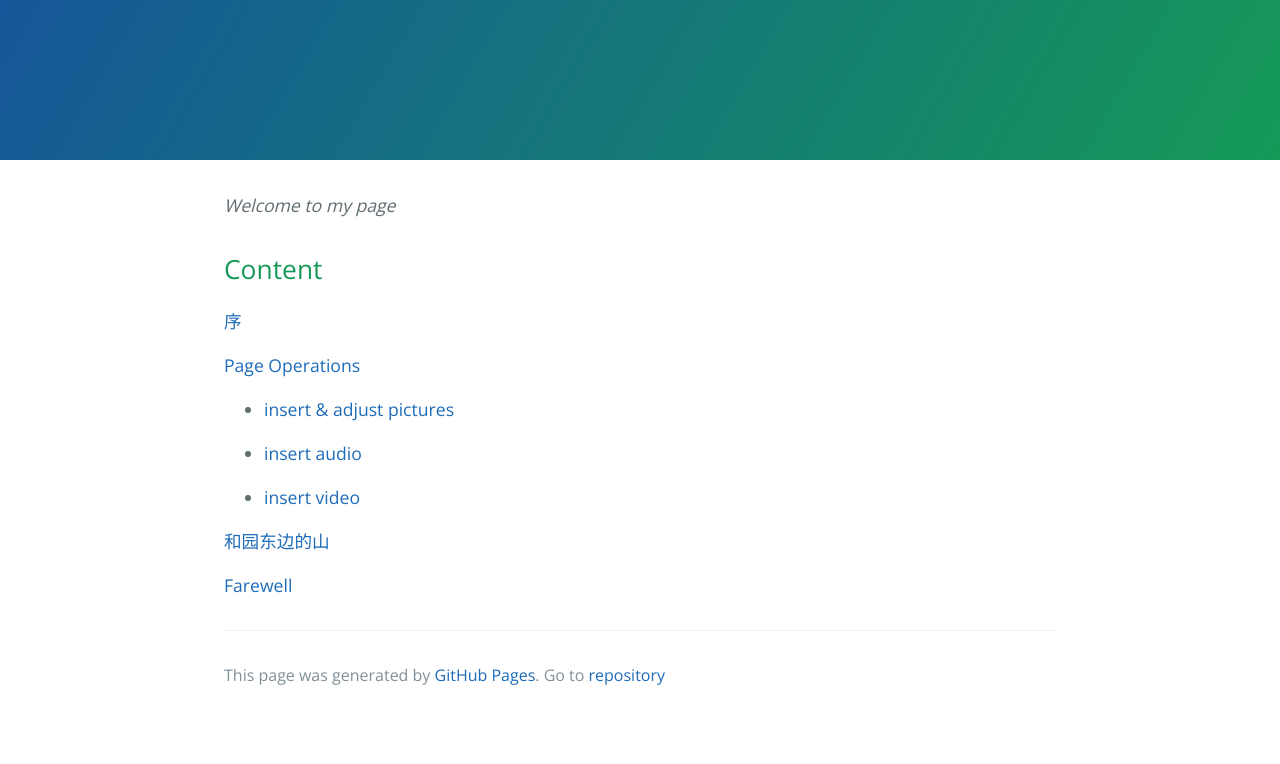
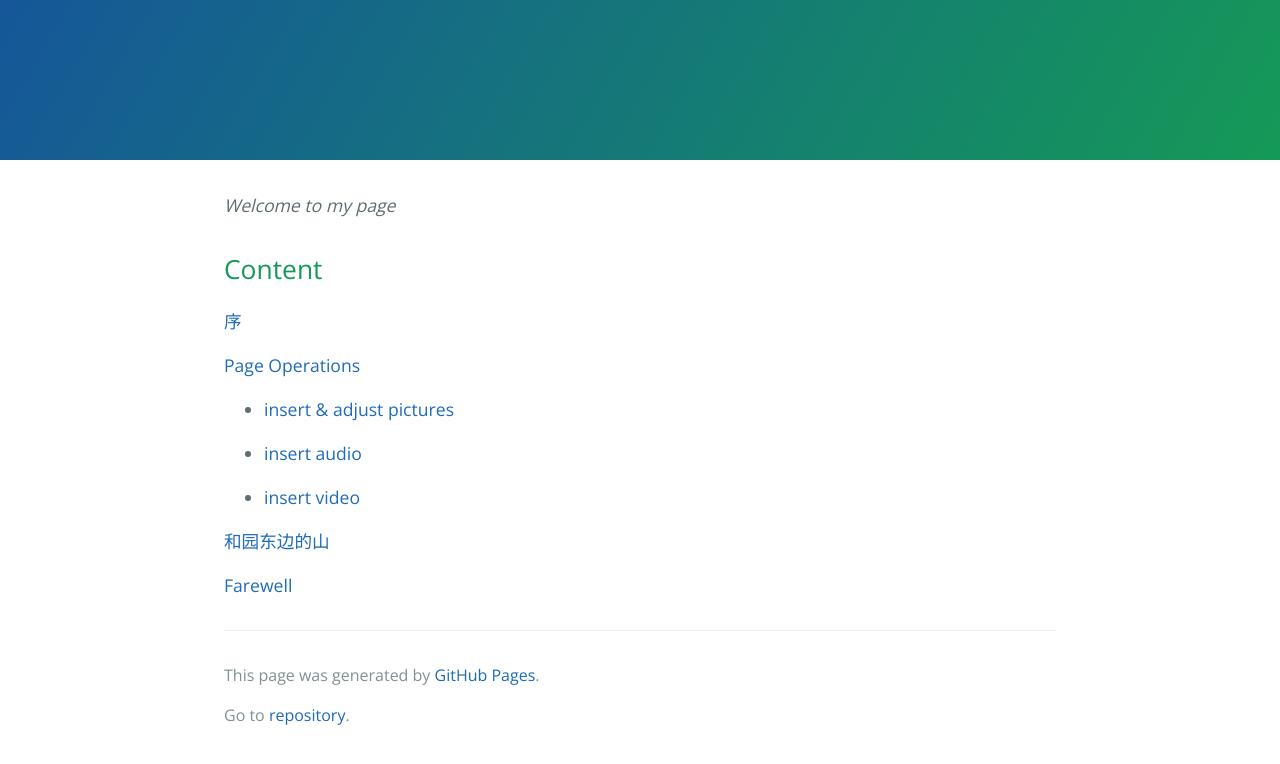
Before and after one commit to 224200/224200.github.io, a Jekyll site: the page built from index.md, in a window 1280 px wide. Shown: the top 764 px of the page. Built offline with Jekyll 4.4.1, drawn with Linux system fonts in a browser that asks for light colours.

Commit message:
modify repository link

```diff
--- a/_layouts/default.html
+++ b/_layouts/default.html
@@ -39,11 +39,17 @@
 
       <!-- 页脚处github pages的链接-->
       <footer class="site-footer">
+        <!--
         {% if site.github.is_project_page %}
           <span class="site-footer-owner"><a href="{{ site.github.repository_url }}">{{ site.github.repository_name }}</a> is maintained by <a href="{{ site.github.owner_url }}">{{ site.github.owner_name }}</a>.</span>
         {% endif %}
+        -->
+        <p>
         <span class="site-footer-credits">This page was generated by <a href="https://pages.github.com">GitHub Pages</a>.</span>
-        <span class="site-footer-credits">Go to <a href="https://github.com/224200/224200.github.io">repository</a></span>
+        </p>
+        <p>
+        <span class="site-footer-credits">Go to <a href="https://github.com/224200/224200.github.io">repository</a>.</span>
+        </p>
       </footer>
     </main>
   </body>
```
